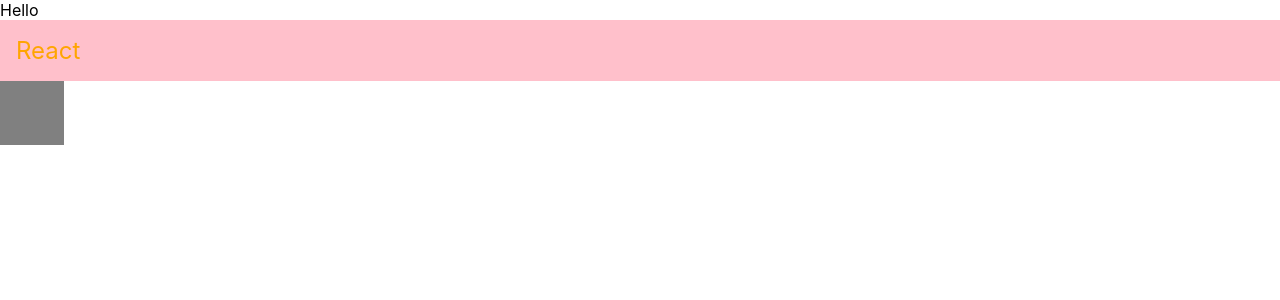
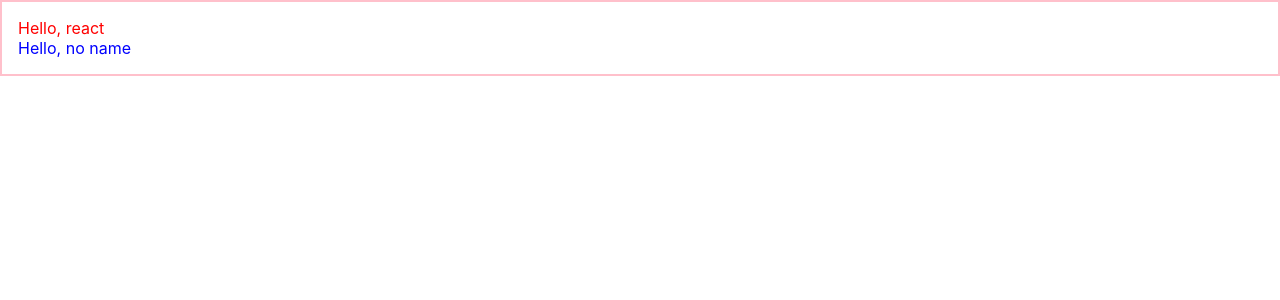
Before and after one commit to voicihojun/modernReact-with-velopert, a React (Create React App) app: page / in a window 1280 px wide. Shown: the top 300 px of the page. Built offline with nearby package versions, Linux system fonts and the light colour scheme.

Commit message:
05. understaning props

```diff
--- a/src/App.js
+++ b/src/App.js
@@ -1,21 +1,14 @@
 import React from "react";
-import { Hello } from "./Hello";
+import Hello from "./Hello";
 import "./App.css";
+import Wrapper from "./Wrapper";
 
 function App() {
-  const name = "React";
-  const style = {
-    background: "pink",
-    color: "orange",
-    fontSize: 24,
-    padding: "1rem",
-  };
   return (
-    <>
-      <Hello />
-      <div style={style}>{name}</div>
-      <div className="gray-box"></div>
-    </>
+    <Wrapper>
+      <Hello name="react" color="red" />
+      <Hello color="blue" />
+    </Wrapper>
   );
 }
 
--- a/src/Hello.js
+++ b/src/Hello.js
@@ -1,3 +1,15 @@
 import React from "react";
 
-export const Hello = () => <div>Hello</div>;
+// export const Hello = (props) => (
+//   <div style={{ color: props.color }}>Hello, {props.name}</div>
+// );
+
+function Hello({ color, name }) {
+  return <div style={{ color }}>Hello, {name}</div>;
+}
+
+Hello.defaultProps = {
+  name: "no name",
+};
+
+export default Hello;
--- /dev/null
+++ b/src/Wrapper.js
@@ -0,0 +1,12 @@
+import React from "react";
+
+function Wrapper(props) {
+  const style = {
+    border: "2px solid pink",
+    padding: "16px",
+  };
+
+  return <div style={style}>{props.children}</div>;
+}
+
+export default Wrapper;
```
